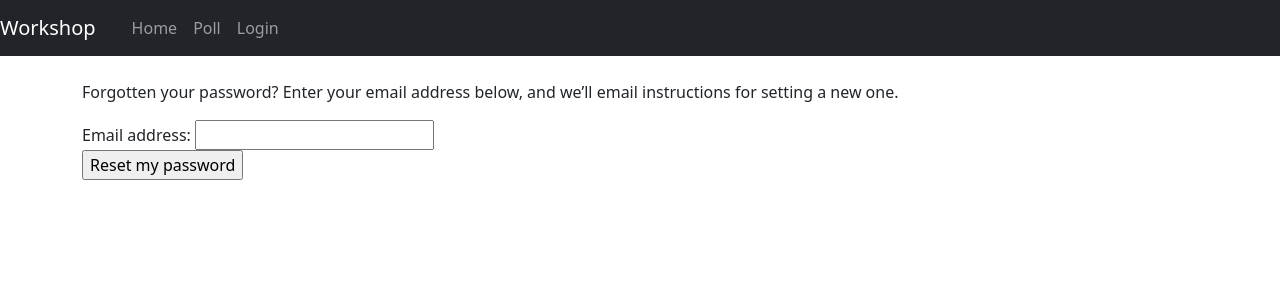
After one commit to SypekKonrad/booking, a Django app: a page that uses templates/base.html in a window 1280 px wide. The commit adds this page. Shown: the top 300 px of the page. Run offline with Django 3.2, Linux system fonts and the light colour scheme.

Commit message:
added different things

```diff
--- a/booking/urls.py
+++ b/booking/urls.py
@@ -1,6 +1,7 @@
 from django.urls import path, include
 from django.contrib import admin, auth
 from booking import views, rest_views
+#from django.contrib.auth import views
 
 
 urlpatterns = [
--- a/booking/views.py
+++ b/booking/views.py
@@ -70,14 +70,14 @@ def login_view(request):
             context = {"error": "Invalid username or password"}
             return render(request, "login.html", context)
         login(request, user)
-        return redirect('list') #csrftoken
+        return redirect('/booking/list') #csrftoken
     return render(request,"login.html", {})
 
 
 def logout_view(request):
     if request.method == "POST":
         logout(request)
-        return redirect('logout')
+        return redirect('/booking/logout/')
 
     return render(request,"logout.html", {})
 
--- a/booking/templates/base.html
+++ b/templates/base.html
@@ -4,26 +4,26 @@
   <meta charset="utf-8">
 <!--  Bootstrap core CSS-->
   <link href="https://cdn.jsdelivr.net/npm/bootstrap@5.2.0/dist/css/bootstrap.min.css" rel="stylesheet" integrity="sha384-gH2yIJqKdNHPEq0n4Mqa/HGKIhSkIHeL5AyhkYV8i59U5AR6csBvApHHNl/vI1Bx" crossorigin="anonymous">
-	<link rel="stylesheet" href="style.css">
+<!--	<link rel="stylesheet" href="style.css">-->
 
   <meta name="viewport" content="width=device-width, initial-scale=1">
 
-  <style>
-		.bd-placeholder-img {
-			font-size: 1.125rem;
-			text-anchor: middle;
-			-webkit-user-select: none;
-			-moz-user-select: none;
-			-ms-user-select: none;
-			user-select: none;
-		}
+<!--  <style>-->
+<!--		.bd-placeholder-img {-->
+<!--			font-size: 1.125rem;-->
+<!--			text-anchor: middle;-->
+<!--			-webkit-user-select: none;-->
+<!--			-moz-user-select: none;-->
+<!--			-ms-user-select: none;-->
+<!--			user-select: none;-->
+<!--		}-->
 
-		@media (min-width: 768px) {
-			.bd-placeholder-img-lg {
-				font-size: 3.5rem;
-			}
-		}
-	</style>
+<!--		@media (min-width: 768px) {-->
+<!--			.bd-placeholder-img-lg {-->
+<!--				font-size: 3.5rem;-->
+<!--			}-->
+<!--		}-->
+<!--	</style>-->
 
 </head>
 <body>
@@ -42,12 +42,12 @@
 					{% if request.user.is_authenticated %}
 <!--					<a class="nav-item nav-link" href="{% url 'index' %}" target="_blank">Home</a>-->
 					<a class="nav-item nav-link" href="{% url 'customers' %}" target="_blank">List of Customers</a>
-					<a class="nav-item nav-link" href="{% url 'logout' %}" target="_blank">Logout</a>
+					<a class="nav-item nav-link" href="/booking/logout/" target="_blank">Logout</a>
 					{#<a class="nav-item nav-link" href="{% url 'details' %}" target="_blank">Details</a>#}
 					{% else %}
 
 					<a class="nav-item nav-link" href="{% url 'poll' %}" target="_blank">Poll</a>
-					<a class="nav-item nav-link" href="{% url 'login' %}" target="_blank">Login</a>
+					<a class="nav-item nav-link" href="/booking/login/" target="_blank">Login</a>
 					{#<a class="nav-item nav-link" href="{% url 'details' %}" target="_blank">Details</a>#}
 					{% endif %}
 
--- a/booking/templates/login.html
+++ b/templates/login.html
@@ -25,6 +25,6 @@
     </form>
 </div>
 {% else %}
-<p>Already logged in. Wanna <a href='logout/'>logout</a>? </p>
+<p>Already logged in. Wanna <a href='/booking/logout/'>logout</a>? </p>
 {% endif %}
 {% endblock %}
--- a/booking/templates/logout.html
+++ b/templates/logout.html
@@ -11,6 +11,6 @@
     </form>
 </div>
 {% else %}
-<p>Not logged in. Wanna <a href='login/'>login</a>? </p>
+<p>Not logged in. Wanna <a href='/booking/login/'>login</a>? </p>
 {% endif %}
 {% endblock %}
--- /dev/null
+++ b/templates/registration/password_reset_form.html
@@ -0,0 +1,21 @@
+{% extends "base.html" %}
+{% load i18n static %}
+
+
+
+{% block content %}
+
+<p>{% translate 'Forgotten your password? Enter your email address below, and we’ll email instructions for setting a new one.' %}</p>
+
+<form method="post">{% csrf_token %}
+<fieldset class="module aligned">
+    <div class="form-row field-email">
+        {{ form.email.errors }}
+        <label for="id_email">{% translate 'Email address:' %}</label>
+        {{ form.email }}
+    </div>
+    <input type="submit" value="{% translate 'Reset my password' %}">
+</fieldset>
+</form>
+
+{% endblock %}
--- a/workshop/urls.py
+++ b/workshop/urls.py
@@ -16,7 +16,10 @@ Including another URLconf
 from django.contrib import admin
 from django.urls import include, path
 
+
 urlpatterns = [
     path('booking/', include('booking.urls')),
     path('admin/', admin.site.urls),
+    path('', include('django.contrib.auth.urls')),
+
 ]
```
Also changed, not shown: templates/registration/password_reset_confirm.html (added, +35 -0 lines), workshop/settings.py (+10 -2 lines), templates/customer_list.html (renamed from booking/templates/customer_list.html), templates/customer_poll.html (renamed from booking/templates/customer_poll.html), templates/index.html (renamed from booking/templates/index.html), templates/service_detail.html (renamed from booking/templates/service_detail.html), templates/style.css (renamed from booking/templates/style.css), templates/thankyou.html (renamed from booking/templates/thankyou.html).
